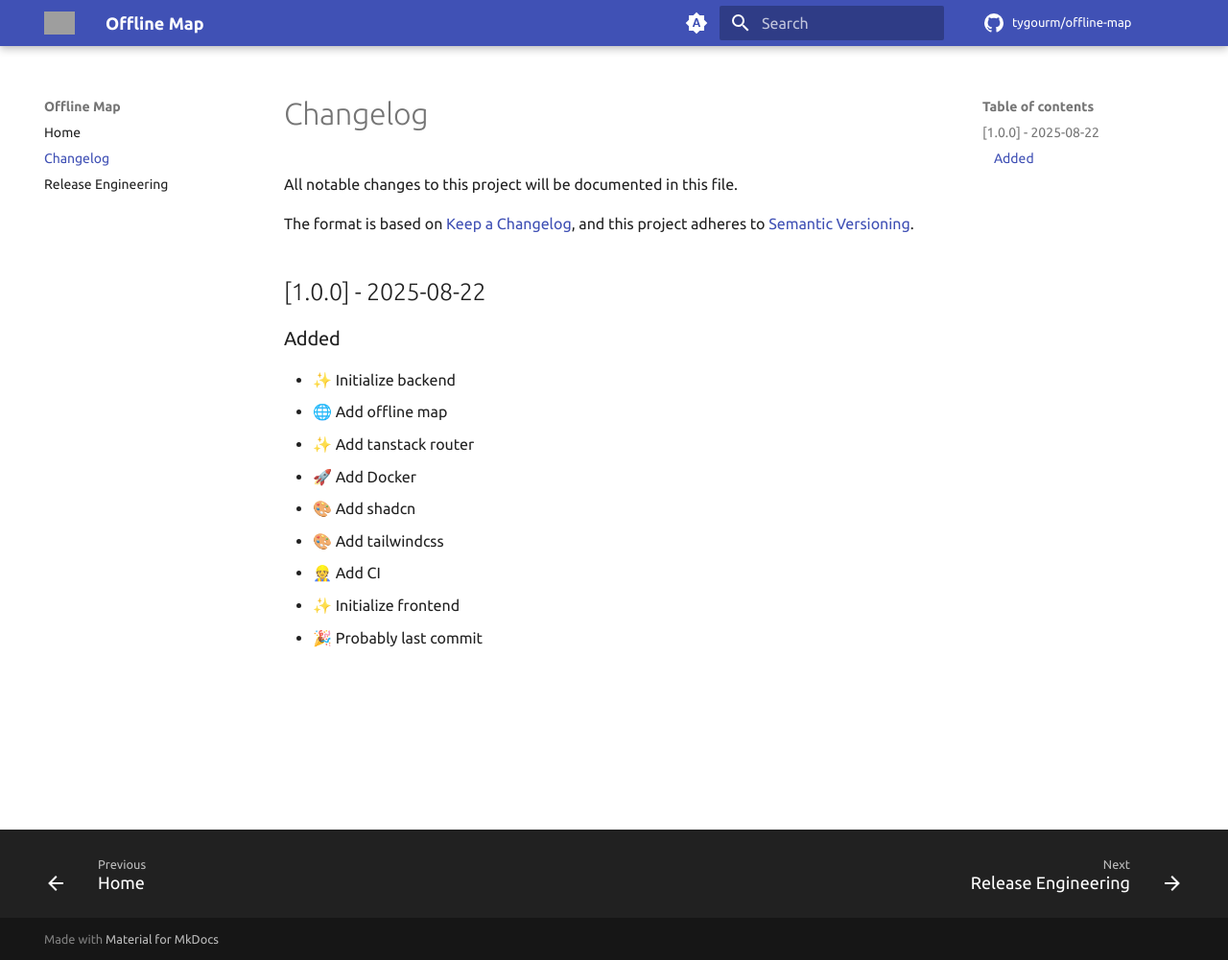
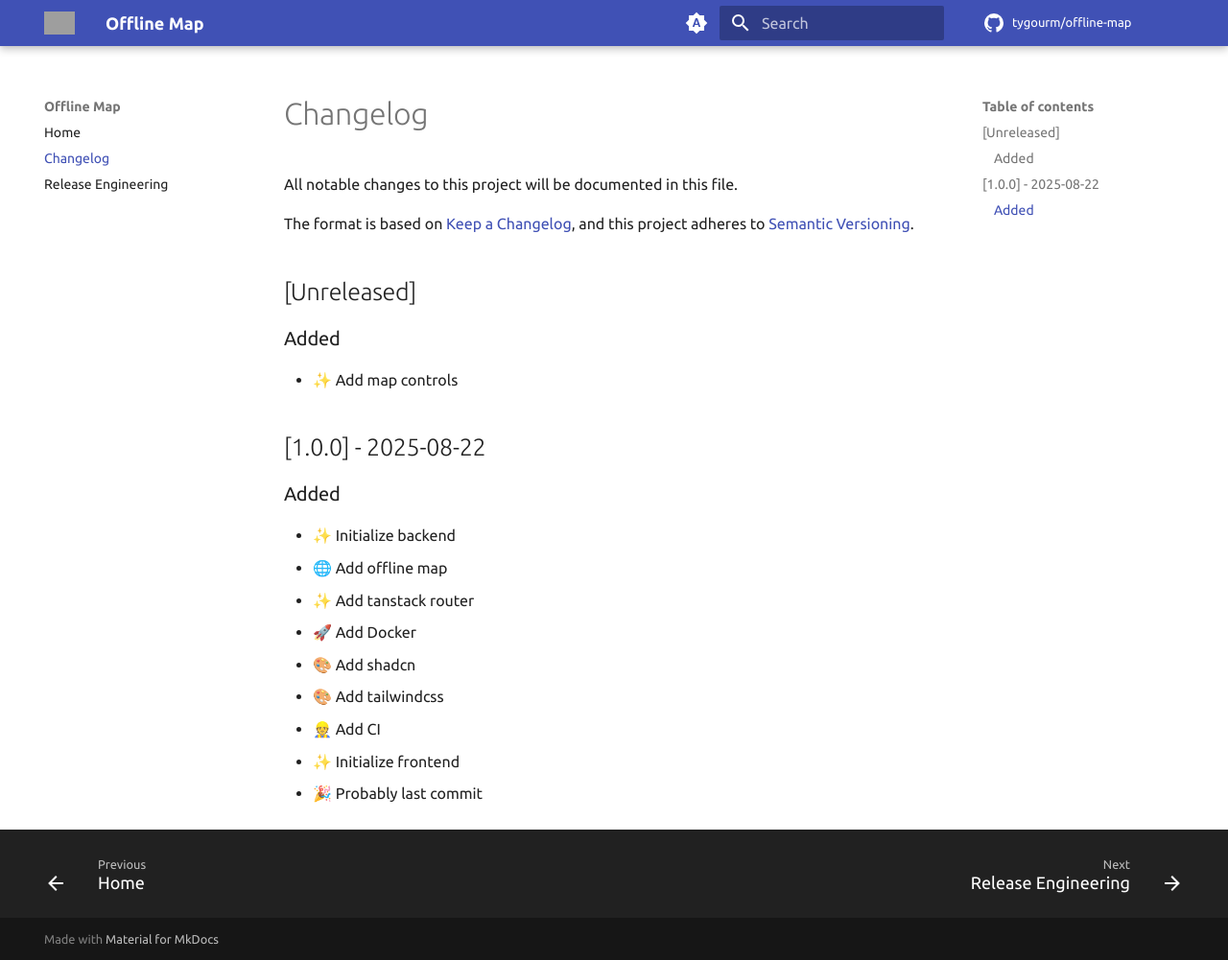
Before and after one commit to tygourm/offline-map, an MkDocs documentation site: the page built from docs/CHANGELOG.md, in a window 1280 px wide and 1001 px high. Shown: the whole window at 96% size. Built offline with MkDocs 1.6.1 and Material for MkDocs 9.7.7, drawn with Linux system fonts in a browser that asks for light colours; plug-ins that fetch from the network failed and are left out; comment, search, counter and statistics services are not loaded; grey boxes are pictures that could not be loaded.

Commit message:
✨ Add map controls

```diff
--- a/docs/CHANGELOG.md
+++ b/docs/CHANGELOG.md
@@ -5,6 +5,12 @@ All notable changes to this project will be documented in this file.
 The format is based on [Keep a Changelog](https://keepachangelog.com/en/1.1.0/),
 and this project adheres to
 [Semantic Versioning](https://semver.org/spec/v2.0.0.html).
+
+## [Unreleased]
+
+### Added
+
+- ✨ Add map controls
 
 ## [1.0.0] - 2025-08-22
 
```
Also changed, not shown: frontend/src/components/atoms/app-map.tsx (+8 -1 lines).
